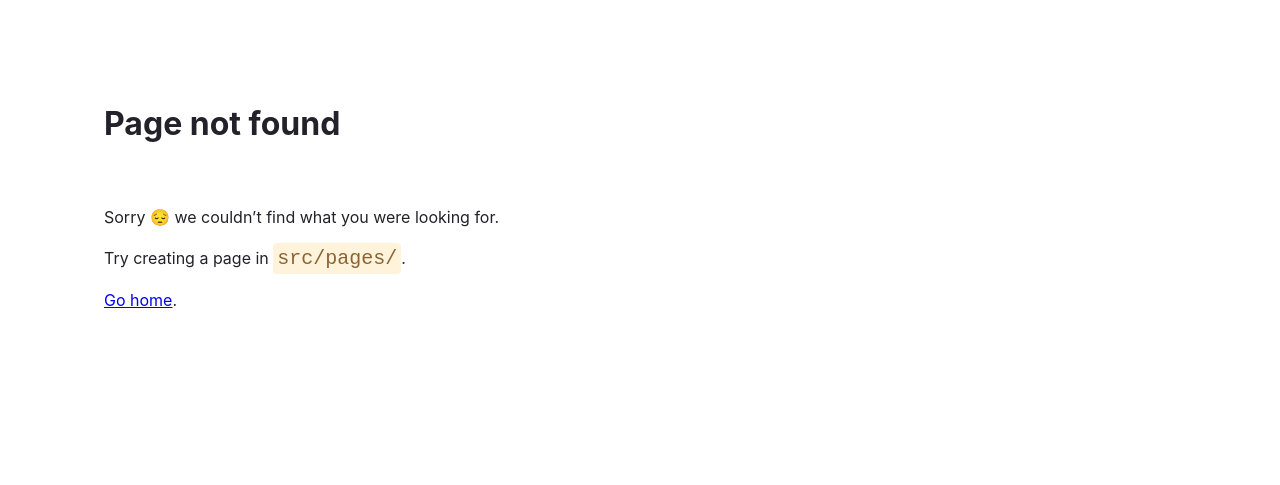
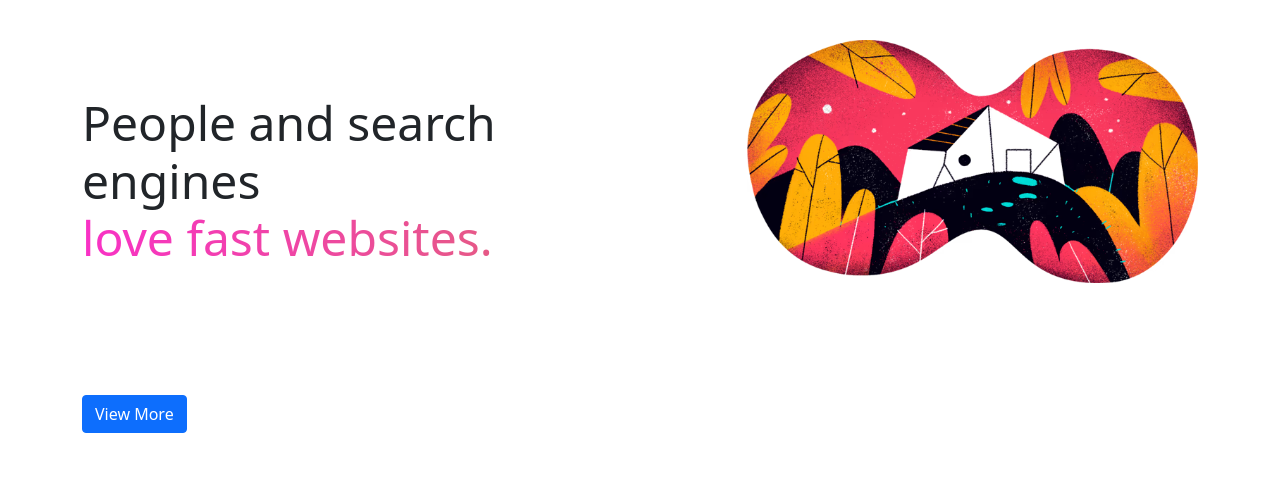
Before and after one commit to sanketkanani/demoTask, a Gatsby site: page /Component/Banner/Banner in a window 1280 px wide. Before the commit this address had no page. Built offline with nearby package versions, Linux system fonts and the light colour scheme; Gatsby itself is replaced by a stand-in of ours.

Commit message:
create a banner component UI

```diff
--- /dev/null
+++ b/gatsby-browser.js
@@ -0,0 +1 @@
+import "bootstrap/dist/css/bootstrap.min.css";
--- a/gatsby-config.js
+++ b/gatsby-config.js
@@ -3,6 +3,6 @@ module.exports = {
         siteUrl: `https://www.yourdomain.tld`,
     },
     plugins: [
-
+        `gatsby-plugin-sass`
     ]
 }
--- a/package.json
+++ b/package.json
@@ -14,8 +14,12 @@
     "clean": "gatsby clean"
   },
   "dependencies": {
+    "bootstrap": "^5.1.3",
     "gatsby": "^4.7.2",
+    "gatsby-plugin-sass": "^5.7.0",
     "react": "^17.0.1",
-    "react-dom": "^17.0.1"
+    "react-bootstrap": "^2.1.2",
+    "react-dom": "^17.0.1",
+    "sass": "^1.49.8"
   }
 }
--- /dev/null
+++ b/src/pages/Component/Banner/Banner.js
@@ -0,0 +1,27 @@
+import * as React from "react"
+import { Button, Col, Container, Row } from 'react-bootstrap';
+import BannerImg from '../../../images/Banner/hero.png';
+import './Banner.scss'
+
+// markup
+const Banner = () => {
+    return (
+        <div className="banner_section">
+            <Container>
+                <Row>
+                    <Col className="left_content" lg="7">
+                        <h4>JAMSTACK WEBSITES</h4>
+                        <h1>People and search engines <p>love fast websites.</p></h1>
+                        <p>Get a competitive edge (unfair advantage) over your competitors with fast, SEO friendly performant websites.</p>
+                        <Button>View More</Button>
+                    </Col>
+                    <Col className="img_content" lg="5">
+                        <img src={BannerImg} />
+                    </Col>
+                </Row>
+            </Container>
+        </div>
+    )
+}
+
+export default Banner
--- /dev/null
+++ b/src/pages/Component/Banner/Banner.scss
@@ -0,0 +1,41 @@
+// -----------variable---------------
+$off-white: #ffffffa6;
+
+.banner_section {
+  & > .container {
+    padding: 2.5rem 12px 3.1rem 12px;
+    .left_content {
+      padding-right: 3.1rem;
+      h4 {
+        font-size: 0.875rem;
+        letter-spacing: 0.1875rem;
+        margin-bottom: 2.325rem;
+        font-weight: 700;
+        color: $off-white;
+      }
+      h1 {
+        font-size: 3rem;
+        line-height: 1.2;
+        p {
+          -webkit-text-fill-color: #0000;
+          background: linear-gradient(180deg, #feac0e, #da3654 70%);
+          -webkit-background-clip: text;
+          background-clip: text;
+          background-image: linear-gradient(90deg, #f931c6 0, #dd6c68);
+          -webkit-box-decoration-break: clone;
+        }
+      }
+      & > p {
+        font-size: 1.25em;
+        line-height: 1.8em;
+        margin: 2.325rem 0 1.1625rem;
+        color: $off-white;
+      }
+    }
+    .img_content {
+      img {
+        width: 100%;
+      }
+    }
+  }
+}
--- /dev/null
+++ b/src/pages/Index.scss
@@ -0,0 +1,53 @@
+// ----------Font Link------------
+
+@import url("https://fonts.googleapis.com/css2?family=Abel&family=Alfa+Slab+One&family=Comfortaa:wght@300&family=Poppins:wght@100;200;300;400;500;600;700;800;900&family=Rowdies&family=Saira+Condensed:wght@100&display=swap");
+
+.btn-primary {
+  font-size: 1.125rem;
+  padding: 0.8611rem 1.55rem 1.0333rem;
+  border: 0;
+  border-radius: 28px;
+  color: #fff;
+  display: inline-block;
+  font-weight: 600;
+  min-width: 9rem;
+  position: relative;
+  text-align: center;
+  z-index: 1;
+  background: linear-gradient(90deg, #da3654 0, #eb5295);
+  position: relative;
+  &:hover {
+    &::after {
+      opacity: 1;
+    }
+    &::before {
+      transform: scale(1.05);
+    }
+  }
+  &::after {
+    box-shadow: 0 0.3px 1.4px rgb(218 54 84 / 11%),
+      0 0.9px 3.5px rgb(218 54 84 / 16%), 0 2.2px 7.1px rgb(218 54 84 / 20%),
+      0 5px 14.6px rgb(218 54 84 / 24%), 0 20px 40px #da365459;
+    opacity: 0;
+  }
+  &::after,
+  &::before {
+    content: "";
+    backface-visibility: hidden;
+    background: linear-gradient(90deg, #da3654 0, #eb5295);
+    border-radius: 28px;
+    bottom: 0;
+    left: 0;
+    position: absolute;
+    right: 0;
+    top: 0;
+    transform: translateZ(0) scale(0.9999);
+    transform-style: preserve-3d;
+    transition: all 0.3s cubic-bezier(0, 0.89, 0.44, 1);
+    z-index: -1;
+  }
+  &:focus {
+    box-shadow: none;
+    border: none;
+  }
+}
```
Also changed, not shown: src/pages/index.js (+7 -2 lines), src/images/Banner/hero.png (added), 1 other file.
